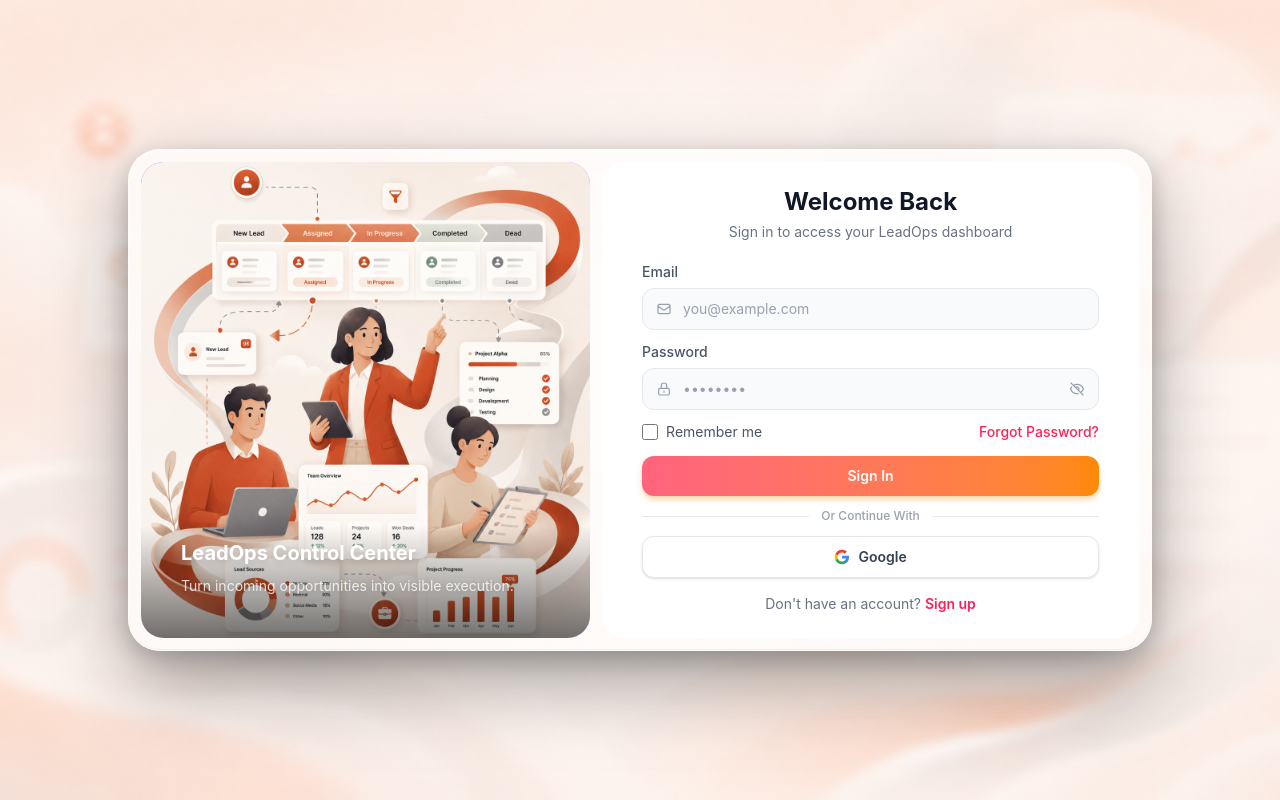
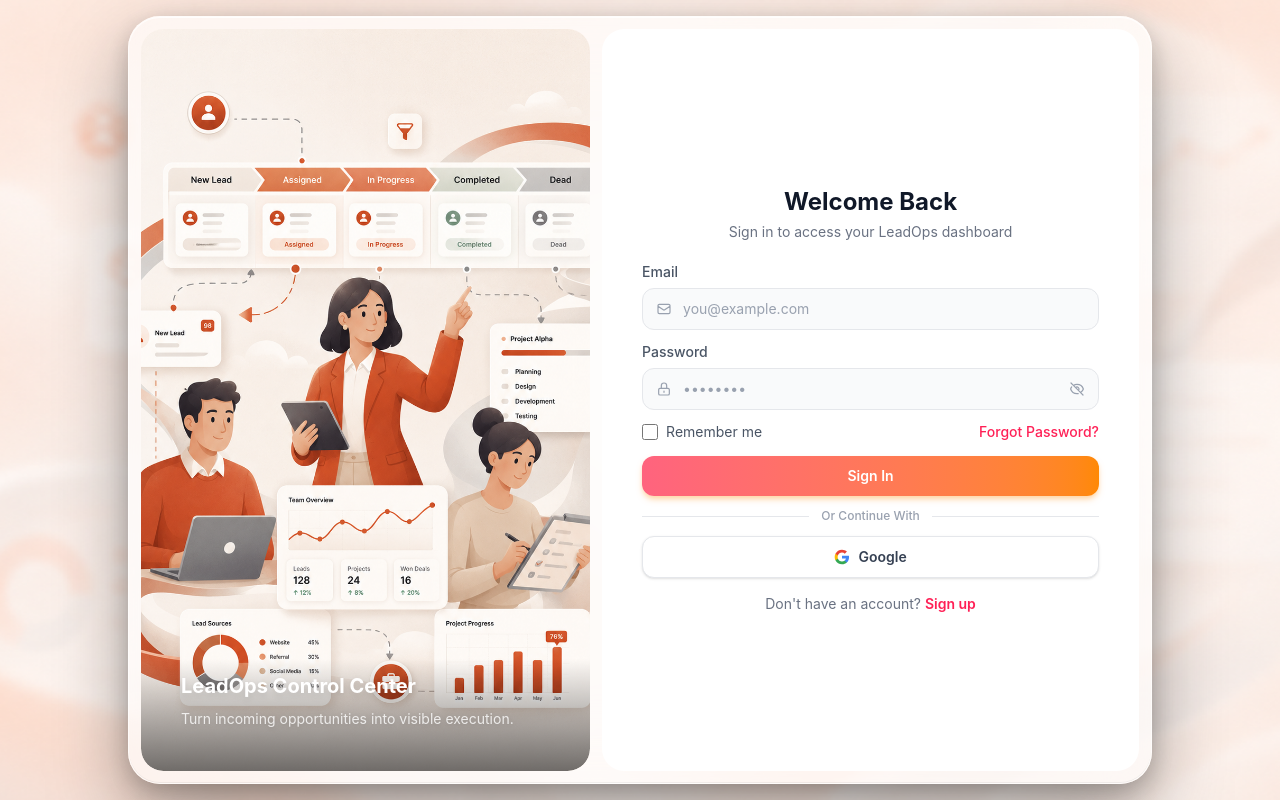
Before and after one commit to nerdpratham/LeadOps-Frontend, a React (Vite) app: page / in a window 1280 px wide. Built offline with nearby package versions, Linux system fonts and the light colour scheme.

Commit message:
flip animation

```diff
--- a/package.json
+++ b/package.json
@@ -15,6 +15,7 @@
   },
   "devDependencies": {
     "@eslint/js": "^10.0.1",
+    "@playwright/test": "^1.61.1",
     "@tailwindcss/vite": "^4.3.1",
     "@types/node": "^24.12.3",
     "@types/react": "^19.2.14",
--- a/src/pages/login.tsx
+++ b/src/pages/login.tsx
@@ -20,6 +20,14 @@
   )
 }
 
+function OtpIcon() {
+  return (
+    <svg className="h-4 w-4" fill="none" viewBox="0 0 24 24" stroke="currentColor" strokeWidth={1.8}>
+      <path strokeLinecap="round" strokeLinejoin="round" d="M9 12l2 2 4-4m5.618-4.016A11.955 11.955 0 0112 2.944a11.955 11.955 0 01-8.618 3.04A12.02 12.02 0 003 9c0 5.591 3.824 10.29 9 11.622 5.176-1.332 9-6.03 9-11.622 0-1.042-.133-2.052-.382-3.016z" />
+    </svg>
+  )
+}
+
 function EyeIcon({ open }: { open: boolean }) {
   return open ? (
     <svg className="h-4 w-4" fill="none" viewBox="0 0 24 24" stroke="currentColor" strokeWidth={1.8}>
@@ -33,97 +41,173 @@
   )
 }
 
+// ─── shared image panel ───────────────────────────────────────────────────────
+
+function ImagePanel() {
+  return (
+    <div className="hidden md:flex relative w-[45%] flex-col overflow-hidden rounded-[1.4rem]">
+      <img src="/login_side.png" alt="" className="absolute inset-0 w-full h-full object-cover z-0" />
+      <div className="absolute bottom-0 left-0 right-0 h-28 bg-gradient-to-t from-black/55 to-transparent z-10 pointer-events-none rounded-b-[1.4rem]" />
+      <div className="relative z-20 mt-auto p-10">
+        <h3 className="text-white text-xl font-bold leading-snug drop-shadow-md">LeadOps Control Center</h3>
+        <p className="mt-2 text-white/80 text-sm leading-relaxed drop-shadow-sm">
+          Turn incoming opportunities into visible execution.
+        </p>
+      </div>
+    </div>
+  )
+}
+
+// ─── shared card classes ──────────────────────────────────────────────────────
+
+const cardCls = `absolute inset-0 flex gap-3 p-3
+  bg-white/60 backdrop-blur-2xl rounded-4xl
+  border border-white/60
+  [backface-visibility:hidden]
+  shadow-[0_32px_80px_rgba(0,0,0,0.35),0_8px_24px_rgba(0,0,0,0.2),inset_0_1px_0_rgba(255,255,255,0.8),inset_0_-1px_0_rgba(0,0,0,0.05)]`
+
+const panelCls = 'flex-1 bg-white px-8 sm:px-10 py-6 flex flex-col overflow-y-auto rounded-[1.4rem]'
+
 // ─── types ────────────────────────────────────────────────────────────────────
 
 type Credentials = { email: string; password: string }
-type FieldErrors = Partial<Record<keyof Credentials, string>>
+type LoginErrors = Partial<Record<keyof Credentials, string>>
+
+type SignupForm = { email: string; otp: string; password: string; confirmPassword: string }
+type SignupErrors = Partial<Record<keyof SignupForm, string>>
 
 // ─── component ────────────────────────────────────────────────────────────────
 
 export default function Login() {
+
+  // ── flip ──
+  const [isFlipped, setIsFlipped] = useState(false)
+
+  // ── login state ──
   const [credentials, setCredentials] = useState<Credentials>({ email: '', password: '' })
   const [rememberMe, setRememberMe] = useState(false)
   const [showPassword, setShowPassword] = useState(false)
-  const [errors, setErrors] = useState<FieldErrors>({})
-  const [loading, setLoading] = useState(false)
+  const [loginErrors, setLoginErrors] = useState<LoginErrors>({})
+  const [loginLoading, setLoginLoading] = useState(false)
 
-  function updateField(field: keyof Credentials) {
+  function updateLogin(field: keyof Credentials) {
     return (e: React.ChangeEvent<HTMLInputElement>) => {
       setCredentials(prev => ({ ...prev, [field]: e.target.value }))
-      if (errors[field]) setErrors(prev => ({ ...prev, [field]: undefined }))
+      if (loginErrors[field]) setLoginErrors(prev => ({ ...prev, [field]: undefined }))
     }
   }
 
-  function validate(): boolean {
-    const next: FieldErrors = {}
+  function validateLogin(): boolean {
+    const next: LoginErrors = {}
     if (!credentials.email) next.email = 'Email is required.'
     else if (!/^[^\s@]+@[^\s@]+\.[^\s@]+$/.test(credentials.email)) next.email = 'Enter a valid email.'
     if (!credentials.password) next.password = 'Password is required.'
     else if (credentials.password.length < 6) next.password = 'Must be at least 6 characters.'
-    setErrors(next)
+    setLoginErrors(next)
     return Object.keys(next).length === 0
   }
 
-  async function handleSubmit(e: { preventDefault(): void }) {
+  async function handleLogin(e: { preventDefault(): void }) {
     e.preventDefault()
-    if (!validate()) return
-    setLoading(true)
+    if (!validateLogin()) return
+    setLoginLoading(true)
     try {
-      // TODO: replace with API call
-      // const response = await api.post('/auth/login', { ...credentials, rememberMe })
+      // TODO: await api.post('/auth/login', { ...credentials, rememberMe })
       // navigate('/dashboard')
       await new Promise(r => setTimeout(r, 1200))
     } catch {
-      // TODO: map API error to field errors
-      // setErrors({ email: 'Invalid email or password.' })
+      // TODO: setLoginErrors({ email: 'Invalid email or password.' })
     } finally {
-      setLoading(false)
+      setLoginLoading(false)
     }
   }
+
+  // ── signup state ──
+  const [signupForm, setSignupForm] = useState<SignupForm>({ email: '', otp: '', password: '', confirmPassword: '' })
+  const [otpSent, setOtpSent] = useState(false)
+  const [otpLoading, setOtpLoading] = useState(false)
+  const [showSignupPw, setShowSignupPw] = useState(false)
+  const [showConfirmPw, setShowConfirmPw] = useState(false)
+  const [signupErrors, setSignupErrors] = useState<SignupErrors>({})
+  const [signupLoading, setSignupLoading] = useState(false)
+
+  function updateSignup(field: keyof SignupForm) {
+    return (e: React.ChangeEvent<HTMLInputElement>) => {
+      setSignupForm(prev => ({ ...prev, [field]: e.target.value }))
+      if (signupErrors[field]) setSignupErrors(prev => ({ ...prev, [field]: undefined }))
+    }
+  }
+
+  async function handleSendOtp() {
+    if (!signupForm.email || !/^[^\s@]+@[^\s@]+\.[^\s@]+$/.test(signupForm.email)) {
+      setSignupErrors(prev => ({ ...prev, email: 'Enter a valid email first.' }))
+      return
+    }
+    setOtpLoading(true)
+    try {
+      // TODO: await api.post('/auth/send-otp', { email: signupForm.email })
+      await new Promise(r => setTimeout(r, 800))
+      setOtpSent(true)
+      setSignupErrors(prev => ({ ...prev, email: undefined }))
+    } finally {
+      setOtpLoading(false)
+    }
+  }
+
+  function validateSignup(): boolean {
+    const next: SignupErrors = {}
+    if (!signupForm.email) next.email = 'Email is required.'
+    else if (!/^[^\s@]+@[^\s@]+\.[^\s@]+$/.test(signupForm.email)) next.email = 'Enter a valid email.'
+    if (!otpSent) next.otp = 'Please send and verify OTP first.'
+    else if (!signupForm.otp) next.otp = 'Enter the OTP sent to your email.'
+    if (!signupForm.password) next.password = 'Password is required.'
+    else if (signupForm.password.length < 6) next.password = 'Must be at least 6 characters.'
+    if (!signupForm.confirmPassword) next.confirmPassword = 'Please confirm your password.'
+    else if (signupForm.password !== signupForm.confirmPassword) next.confirmPassword = 'Passwords do not match.'
+    setSignupErrors(next)
+    return Object.keys(next).length === 0
+  }
+
+  async function handleSignup(e: { preventDefault(): void }) {
+    e.preventDefault()
+    if (!validateSignup()) return
+    setSignupLoading(true)
+    try {
+      // TODO: await api.post('/auth/signup', { email: signupForm.email, otp: signupForm.otp, password: signupForm.password })
+      // navigate('/dashboard')
+      await new Promise(r => setTimeout(r, 1200))
+    } catch {
+      // TODO: map API errors
+    } finally {
+      setSignupLoading(false)
+    }
+  }
+
+  // ── render ────────────────────────────────────────────────────────────────────
 
   return (
     <div
       className="h-screen flex items-center justify-center px-4 py-4 bg-cover bg-center bg-no-repeat overflow-hidden"
       style={{ backgroundImage: "url('/login_cover3.png')" }}
     >
-      {/* Outer frame — white border with padding creating the separation effect */}
-      <div className="w-full max-w-5xl bg-white/60 backdrop-blur-2xl rounded-4xl p-3 max-h-[calc(100vh-2rem)] flex flex-col gap-3
-        border border-white/60
-        shadow-[0_32px_80px_rgba(0,0,0,0.35),0_8px_24px_rgba(0,0,0,0.2),inset_0_1px_0_rgba(255,255,255,0.8),inset_0_-1px_0_rgba(0,0,0,0.05)]">
-        <div className="flex gap-3 flex-1 min-h-0">
+      <div className="w-full max-w-5xl" style={{ perspective: '1400px' }}>
+        <div
+          className={`relative h-[calc(100vh-2rem)] [transform-style:preserve-3d] transition-[transform] duration-700 ease-in-out
+            ${isFlipped ? '[transform:rotateY(180deg)]' : ''}`}
+        >
 
-        {/* ── Left panel ─────────────────────────────────────────────────── */}
-        <div className="hidden md:flex relative w-[45%] flex-col bg-gradient-to-br from-violet-500 via-fuchsia-400 to-purple-700 p-10 overflow-hidden rounded-[1.4rem]">
-          {/* side image — covers the full panel */}
-          <img
-            src="/login_side.png"
-            alt=""
-            className="absolute inset-0 w-full h-full object-cover z-0"
-          />
+          {/* ══ FRONT — Login ══════════════════════════════════════════════════ */}
+          <div className={cardCls}>
+            <ImagePanel />
 
-          {/* bottom gradient — just enough to make text readable */}
-          <div className="absolute bottom-0 left-0 right-0 h-28 bg-gradient-to-t from-black/55 to-transparent z-10 pointer-events-none rounded-b-[1.4rem]" />
-
-          {/* bottom tagline */}
-          <div className="relative z-20 mt-auto">
-            <h3 className="text-white text-xl font-bold leading-snug drop-shadow-md">LeadOps Control Center</h3>
-            <p className="mt-2 text-white/80 text-sm leading-relaxed drop-shadow-sm">
-              Turn incoming opportunities into visible execution.
-            </p>
-          </div>
-        </div>
-
-        {/* ── Right panel ────────────────────────────────────────────────── */}
-        <div className="flex-1 bg-white px-8 sm:px-10 py-6 flex flex-col justify-between overflow-y-auto rounded-[1.4rem]">
-          <div>
-            {/* heading */}
+            <div className={panelCls}>
+              <div className="flex-1 flex flex-col justify-center">
                 <div className="mb-5 text-center">
                   <h1 className="text-2xl font-bold text-gray-900">Welcome Back</h1>
                   <p className="mt-1 text-sm text-gray-500">Sign in to access your LeadOps dashboard</p>
                 </div>
 
-            {/* form */}
-            <form onSubmit={handleSubmit} noValidate className="flex flex-col gap-3">
+                <form onSubmit={handleLogin} noValidate className="flex flex-col gap-3">
                   <Input
                     id="email"
                     label="Email"
@@ -131,8 +215,8 @@
                     placeholder="you@example.com"
                     autoComplete="email"
                     value={credentials.email}
-                onChange={updateField('email')}
-                error={errors.email}
+                    onChange={updateLogin('email')}
+                    error={loginErrors.email}
                     leftIcon={<MailIcon />}
                   />
 
@@ -143,16 +227,13 @@
                     placeholder="••••••••"
                     autoComplete="current-password"
                     value={credentials.password}
-                onChange={updateField('password')}
-                error={errors.password}
+                    onChange={updateLogin('password')}
+                    error={loginErrors.password}
                     leftIcon={<LockIcon />}
                     rightIcon={
-                  <button
-                    type="button"
-                    onClick={() => setShowPassword(v => !v)}
+                      <button type="button" onClick={() => setShowPassword(v => !v)}
                         className="cursor-pointer text-gray-400 hover:text-gray-600 transition"
-                    aria-label={showPassword ? 'Hide password' : 'Show password'}
-                  >
+                        aria-label={showPassword ? 'Hide password' : 'Show password'}>
                         <EyeIcon open={showPassword} />
                       </button>
                     }
@@ -160,32 +241,24 @@
 
                   <div className="flex items-center justify-between text-sm">
                     <label className="flex cursor-pointer items-center gap-2 text-gray-600 select-none">
-                  <input
-                    type="checkbox"
-                    checked={rememberMe}
-                    onChange={e => setRememberMe(e.target.checked)}
-                    className="h-4 w-4 rounded border-gray-300 accent-rose-400"
-                  />
+                      <input type="checkbox" checked={rememberMe} onChange={e => setRememberMe(e.target.checked)}
+                        className="h-4 w-4 rounded border-gray-300 accent-rose-400" />
                       Remember me
                     </label>
-                <a href="#" className="font-medium text-rose-500 hover:text-rose-600 transition">
-                  Forgot Password?
-                </a>
+                    <a href="#" className="font-medium text-rose-500 hover:text-rose-600 transition">Forgot Password?</a>
                   </div>
 
-              <Button type="submit" variant="gradient" loading={loading} className="mt-0.5 py-2.5">
+                  <Button type="submit" variant="gradient" loading={loginLoading} className="mt-0.5 py-2.5">
                     Sign In
                   </Button>
                 </form>
 
-            {/* divider */}
                 <div className="my-3 flex items-center gap-3">
                   <div className="flex-1 h-px bg-gray-200" />
                   <span className="text-xs text-gray-400 font-medium">Or Continue With</span>
                   <div className="flex-1 h-px bg-gray-200" />
                 </div>
 
-            {/* Google */}
                 <Button variant="outline" type="button">
                   <span className="flex items-center justify-center gap-2">
                     <svg className="h-4 w-4" viewBox="0 0 24 24">
@@ -197,19 +270,134 @@
                     Google
                   </span>
                 </Button>
+
+                <p className="mt-4 text-center text-sm text-gray-500">
+                  Don't have an account?{' '}
+                  <button type="button" onClick={() => setIsFlipped(true)}
+                    className="font-semibold text-rose-500 hover:text-rose-600 transition cursor-pointer">
+                    Sign up
+                  </button>
+                </p>
+              </div>
+            </div>
           </div>
 
-          {/* footer */}
+          {/* ══ BACK — Signup ══════════════════════════════════════════════════ */}
+          <div className={`${cardCls} [transform:rotateY(180deg)]`}>
+
+            <div className={panelCls}>
+              <div className="flex-1 flex flex-col justify-center">
+                <div className="mb-5 text-center">
+                  <h1 className="text-2xl font-bold text-gray-900">Create Account</h1>
+                  <p className="mt-1 text-sm text-gray-500">Start your journey with LeadOps</p>
+                </div>
+
+                <form onSubmit={handleSignup} noValidate className="flex flex-col gap-3">
+
+                  {/* Email + Send OTP */}
+                  <div className="flex flex-col gap-1.5">
+                    <label className="text-sm font-medium text-gray-600">Email</label>
+                    <div className="flex gap-2 items-start">
+                      <div className="flex-1">
+                        <Input
+                          id="signup-email"
+                          label=""
+                          type="email"
+                          placeholder="you@example.com"
+                          autoComplete="email"
+                          value={signupForm.email}
+                          onChange={updateSignup('email')}
+                          error={signupErrors.email}
+                          leftIcon={<MailIcon />}
+                        />
+                      </div>
+                      <button
+                        type="button"
+                        onClick={handleSendOtp}
+                        disabled={otpLoading || otpSent}
+                        className={`mt-0 h-[42px] px-3.5 rounded-xl text-xs font-semibold border transition whitespace-nowrap
+                          ${otpSent
+                            ? 'bg-green-50 text-green-600 border-green-200 cursor-default'
+                            : 'bg-orange-50 text-orange-500 border-orange-200 hover:bg-orange-100 disabled:opacity-50'}`}
+                      >
+                        {otpLoading ? '…' : otpSent ? '✓ Sent' : 'Send OTP'}
+                      </button>
+                    </div>
+                  </div>
+
+                  {/* OTP */}
+                  <Input
+                    id="otp"
+                    label="OTP"
+                    type="text"
+                    inputMode="numeric"
+                    maxLength={6}
+                    placeholder="Enter 6-digit OTP"
+                    value={signupForm.otp}
+                    onChange={updateSignup('otp')}
+                    error={signupErrors.otp}
+                    leftIcon={<OtpIcon />}
+                    disabled={!otpSent}
+                  />
+
+                  {/* Password */}
+                  <Input
+                    id="signup-password"
+                    label="Password"
+                    type={showSignupPw ? 'text' : 'password'}
+                    placeholder="••••••••"
+                    autoComplete="new-password"
+                    value={signupForm.password}
+                    onChange={updateSignup('password')}
+                    error={signupErrors.password}
+                    leftIcon={<LockIcon />}
+                    rightIcon={
+                      <button type="button" onClick={() => setShowSignupPw(v => !v)}
+                        className="cursor-pointer text-gray-400 hover:text-gray-600 transition">
+                        <EyeIcon open={showSignupPw} />
+                      </button>
+                    }
+                  />
+
+                  {/* Confirm password */}
+                  <Input
+                    id="confirm-password"
+                    label="Confirm Password"
+                    type={showConfirmPw ? 'text' : 'password'}
+                    placeholder="••••••••"
+                    autoComplete="new-password"
+                    value={signupForm.confirmPassword}
+                    onChange={updateSignup('confirmPassword')}
+                    error={signupErrors.confirmPassword}
+                    leftIcon={<LockIcon />}
+                    rightIcon={
+                      <button type="button" onClick={() => setShowConfirmPw(v => !v)}
+                        className="cursor-pointer text-gray-400 hover:text-gray-600 transition">
+                        <EyeIcon open={showConfirmPw} />
+                      </button>
+                    }
+                  />
+
+                  <Button type="submit" variant="gradient" loading={signupLoading} className="mt-0.5 py-2.5">
+                    Create Account
+                  </Button>
+                </form>
+
                 <p className="mt-4 text-center text-sm text-gray-500">
-            Don't have an account?{' '}
-            <a href="#" className="font-semibold text-rose-500 hover:text-rose-600 transition">
-              Sign up
-            </a>
+                  Already have an account?{' '}
+                  <button type="button" onClick={() => setIsFlipped(false)}
+                    className="font-semibold text-rose-500 hover:text-rose-600 transition cursor-pointer">
+                    Sign in
+                  </button>
                 </p>
               </div>
+            </div>
 
-        </div>{/* end flex gap-3 row */}
-      </div>{/* end outer frame */}
+            <ImagePanel />
+          </div>
+
+        </div>
+      </div>
     </div>
   )
 }
```
Also changed, not shown: 1 other file (tests, documents, lock files or other folders). Lines whose indentation alone changed are shown as unchanged.
